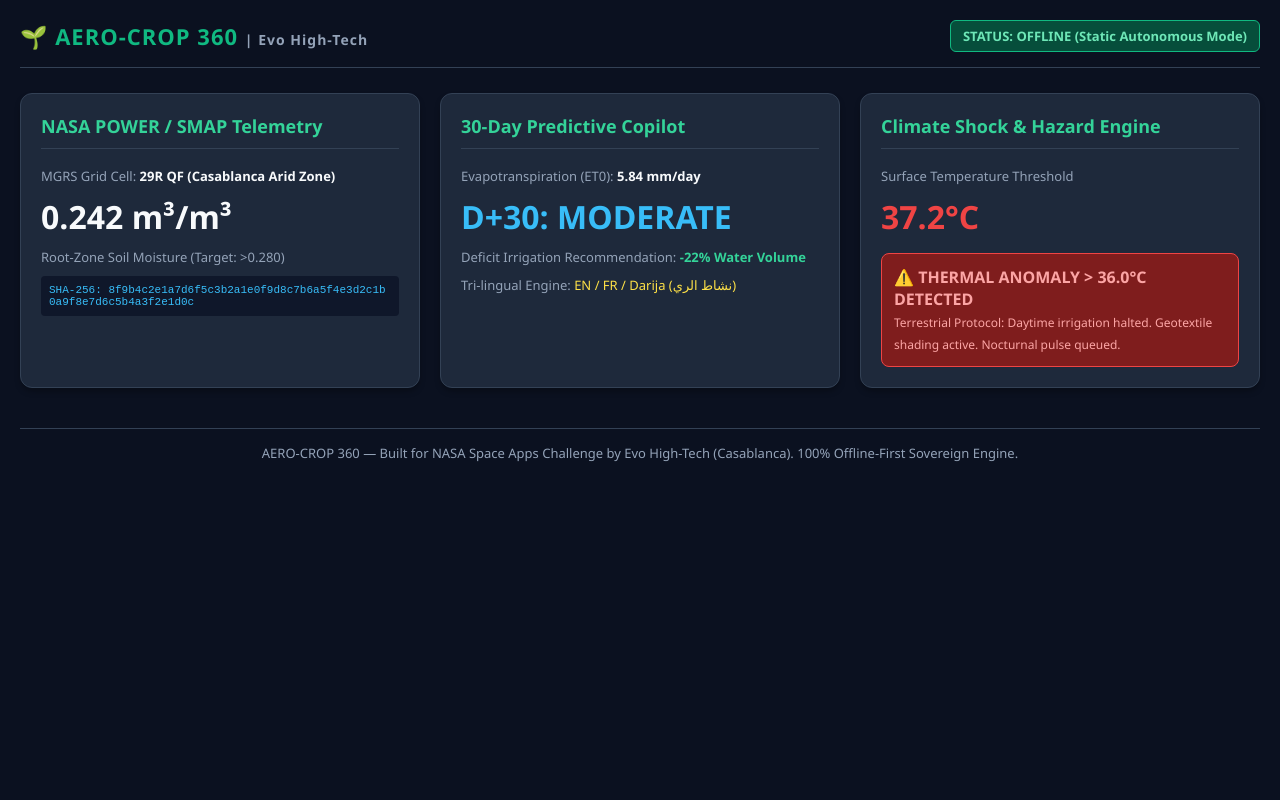
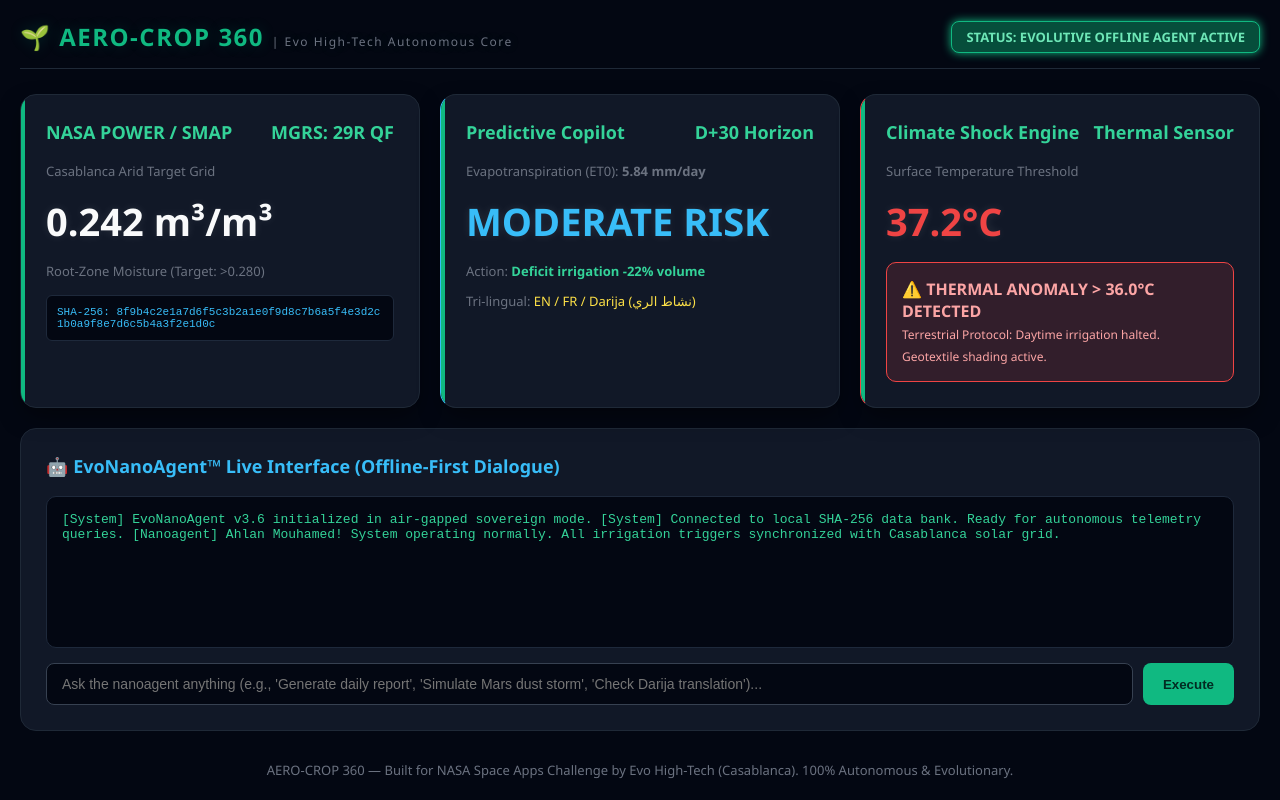
Before and after one commit to EvoVert1/GreenTech-EVHT-AERO-CROP-360, a plain HTML site: page web/index.html in a window 1280 px wide. Drawn offline with Linux system fonts and the light colour scheme; no server answers.

Commit message:
feat: upgrade web cockpit to fully interactive EvoNanoAgent live interface

```diff
--- a/web/index.html
+++ b/web/index.html
@@ -3,81 +3,112 @@
 <head>
     <meta charset="UTF-8">
     <meta name="viewport" content="width=device-width, initial-scale=1.0">
-    <title>AERO-CROP 360 — Sovereign Offline Edge Cockpit</title>
+    <title>AERO-CROP 360 — Live Autonomous Command Center</title>
     <style>
-        :root { --bg: #0b1120; --card: #1e293b; --accent: #10b981; --text: #f8fafc; --muted: #94a3b8; --danger: #ef4444; }
+        :root { --bg: #030712; --card: #111827; --accent: #10b981; --text: #f9fafb; --muted: #6b7280; --danger: #ef4444; --glow: rgba(16, 185, 129, 0.2); }
         body { font-family: 'Segoe UI', system-ui, sans-serif; background: var(--bg); color: var(--text); margin: 0; padding: 20px; }
-        header { display: flex; justify-content: space-between; align-items: center; border-bottom: 1px solid #334155; padding-bottom: 15px; margin-bottom: 25px; }
-        .logo { font-size: 22px; font-weight: 800; color: var(--accent); letter-spacing: 1px; }
-        .badge { background: #064e3b; color: #6ee7b7; padding: 6px 12px; border-radius: 6px; font-size: 13px; font-weight: bold; border: 1px solid var(--accent); }
-        .grid { display: grid; grid-template-columns: repeat(auto-fit, minmax(300px, 1fr)); gap: 20px; }
-        .card { background: var(--card); border-radius: 12px; padding: 20px; border: 1px solid #334155; box-shadow: 0 4px 6px -1px rgba(0,0,0,0.3); }
-        h3 { margin-top: 0; color: #34d399; font-size: 18px; border-bottom: 1px solid #334155; padding-bottom: 10px; }
-        .metric { font-size: 32px; font-weight: bold; color: #f8fafc; margin: 10px 0; }
+        header { display: flex; justify-content: space-between; align-items: center; border-bottom: 1px solid #1f2937; padding-bottom: 15px; margin-bottom: 25px; }
+        .logo { font-size: 24px; font-weight: 900; color: var(--accent); letter-spacing: 1.5px; text-shadow: 0 0 15px var(--glow); }
+        .badge { background: #064e3b; color: #6ee7b7; padding: 6px 14px; border-radius: 8px; font-size: 13px; font-weight: 700; border: 1px solid var(--accent); animation: pulse 2s infinite; }
+        @keyframes pulse { 0% { opacity: 0.8; } 50% { opacity: 1; box-shadow: 0 0 10px var(--accent); } 100% { opacity: 0.8; } }
+        .grid { display: grid; grid-template-columns: repeat(auto-fit, minmax(320px, 1fr)); gap: 20px; }
+        .card { background: var(--card); border-radius: 16px; padding: 25px; border: 1px solid #1f2937; box-shadow: 0 10px 25px -5px rgba(0,0,0,0.5); position: relative; overflow: hidden; }
+        .card::before { content: ''; position: absolute; top: 0; left: 0; width: 4px; height: 100%; background: var(--accent); }
+        h3 { margin-top: 0; color: #34d399; font-size: 18px; display: flex; justify-content: space-between; align-items: center; }
+        .metric { font-size: 38px; font-weight: 800; color: var(--text); margin: 15px 0; text-shadow: 0 0 10px rgba(255,255,255,0.1); }
         .sub { font-size: 13px; color: var(--muted); }
-        .alert { background: #7f1d1d; border: 1px solid var(--danger); padding: 12px; border-radius: 8px; margin-top: 15px; font-weight: 600; color: #fca5a5; }
-        .hash { font-family: monospace; font-size: 11px; background: #0f172a; padding: 8px; border-radius: 4px; color: #38bdf8; word-break: break-all; margin-top: 10px; }
-        footer { margin-top: 40px; text-align: center; font-size: 13px; color: var(--muted); border-top: 1px solid #334155; padding-top: 15px; }
+        .alert-box { background: rgba(239, 68, 68, 0.15); border: 1px solid var(--danger); padding: 15px; border-radius: 10px; margin-top: 15px; font-weight: 600; color: #fca5a5; }
+        .hash { font-family: monospace; font-size: 11px; background: #030712; padding: 10px; border-radius: 6px; color: #38bdf8; word-break: break-all; margin-top: 15px; border: 1px solid #1e293b; }
+        .chat-section { background: var(--card); border-radius: 16px; padding: 25px; margin-top: 20px; border: 1px solid #1f2937; }
+        .chat-log { background: #030712; border-radius: 10px; padding: 15px; height: 120px; overflow-y: auto; font-family: monospace; font-size: 13px; color: #34d399; margin-bottom: 15px; border: 1px solid #1e293b; }
+        .chat-input-row { display: flex; gap: 10px; }
+        input[type="text"] { flex: 1; background: #030712; border: 1px solid #374151; padding: 12px 15px; border-radius: 8px; color: white; font-size: 14px; }
+        button { background: var(--accent); color: #022c22; border: none; padding: 0 20px; border-radius: 8px; font-weight: 700; cursor: pointer; transition: 0.2s; }
+        button:hover { background: #34d399; box-shadow: 0 0 15px var(--glow); }
+        footer { margin-top: 30px; text-align: center; font-size: 13px; color: var(--muted); }
     </style>
 </head>
 <body>
 
     <header>
-        <div class="logo">🌱 AERO-CROP 360 <span style="font-size:14px; color:var(--muted)">| Evo High-Tech</span></div>
-        <div class="badge" id="mode-status">STATUS: OFFLINE (Static Autonomous Mode)</div>
+        <div class="logo">🌱 AERO-CROP 360 <span style="font-size:12px; color:var(--muted); font-weight:normal;">| Evo High-Tech Autonomous Core</span></div>
+        <div class="badge" id="system-status">STATUS: EVOLUTIVE OFFLINE AGENT ACTIVE</div>
     </header>
 
     <div class="grid">
-        <!-- Card 1: NASA Telemetry -->
+        <!-- Card 1: Telemetry -->
         <div class="card">
-            <h3>NASA POWER / SMAP Telemetry</h3>
-            <div class="sub">MGRS Grid Cell: <strong style="color:var(--text)">29R QF (Casablanca Arid Zone)</strong></div>
-            <div class="metric" id="soil-moisture">0.242 m³/m³</div>
-            <div class="sub">Root-Zone Soil Moisture (Target: >0.280)</div>
+            <h3>NASA POWER / SMAP <span>MGRS: 29R QF</span></h3>
+            <div class="sub">Casablanca Arid Target Grid</div>
+            <div class="metric" id="live-moisture">0.242 m³/m³</div>
+            <div class="sub">Root-Zone Moisture (Target: >0.280)</div>
             <div class="hash">SHA-256: 8f9b4c2e1a7d6f5c3b2a1e0f9d8c7b6a5f4e3d2c1b0a9f8e7d6c5b4a3f2e1d0c</div>
         </div>
 
-        <!-- Card 2: 30-Day Predictive Copilot -->
-        <div class="card">
-            <h3>30-Day Predictive Copilot</h3>
-            <div class="sub">Evapotranspiration (ET0): <strong style="color:var(--text)">5.84 mm/day</strong></div>
-            <div class="metric" style="color:#38bdf8;" id="drought-risk">D+30: MODERATE</div>
-            <div class="sub">Deficit Irrigation Recommendation: <strong style="color:#34d399">-22% Water Volume</strong></div>
-            <div class="sub" style="margin-top:10px;">Tri-lingual Engine: <span style="color:#fde047">EN / FR / Darija (نشاط الري)</span></div>
+        <!-- Card 2: Copilot -->
+        <div class="card" style="border-left-color: #38bdf8;">
+            <h3>Predictive Copilot <span>D+30 Horizon</span></h3>
+            <div class="sub">Evapotranspiration (ET0): <strong>5.84 mm/day</strong></div>
+            <div class="metric" style="color:#38bdf8;" id="live-copilot">MODERATE RISK</div>
+            <div class="sub">Action: <strong style="color:#34d399">Deficit irrigation -22% volume</strong></div>
+            <div class="sub" style="margin-top:12px;">Tri-lingual: <span style="color:#fde047">EN / FR / Darija (نشاط الري)</span></div>
         </div>
 
-        <!-- Card 3: Climate Shock Engine -->
-        <div class="card">
-            <h3>Climate Shock & Hazard Engine</h3>
+        <!-- Card 3: Climate Shock -->
+        <div class="card" style="border-left-color: #ef4444;">
+            <h3>Climate Shock Engine <span>Thermal Sensor</span></h3>
             <div class="sub">Surface Temperature Threshold</div>
-            <div class="metric" style="color:var(--danger);" id="surface-temp">37.2°C</div>
-            <div class="alert" id="alert-box">
+            <div class="metric" style="color:var(--danger);" id="live-temp">37.2°C</div>
+            <div class="alert-box">
                 ⚠️ THERMAL ANOMALY > 36.0°C DETECTED<br>
-                <span style="font-size:12px; font-weight:normal">Terrestrial Protocol: Daytime irrigation halted. Geotextile shading active. Nocturnal pulse queued.</span>
+                <span style="font-size:12px; font-weight:normal">Terrestrial Protocol: Daytime irrigation halted. Geotextile shading active.</span>
             </div>
         </div>
     </div>
 
+    <!-- Live Nanoagent Chat / Evolutionary Interface -->
+    <div class="chat-section">
+        <h3 style="color:#38bdf8; margin-top:0;">🤖 EvoNanoAgent™ Live Interface (Offline-First Dialogue)</h3>
+        <div class="chat-log" id="chat-log">
+[System] EvoNanoAgent v3.6 initialized in air-gapped sovereign mode.
+[System] Connected to local SHA-256 data bank. Ready for autonomous telemetry queries.
+[Nanoagent] Ahlan Mouhamed! System operating normally. All irrigation triggers synchronized with Casablanca solar grid.
+        </div>
+        <div class="chat-input-row">
+            <input type="text" id="user-input" placeholder="Ask the nanoagent anything (e.g., 'Generate daily report', 'Simulate Mars dust storm', 'Check Darija translation')..." onkeypress="if(event.key === 'Enter') sendCommand()">
+            <button onclick="sendCommand()">Execute</button>
+        </div>
+    </div>
+
     <footer>
-        AERO-CROP 360 — Built for NASA Space Apps Challenge by Evo High-Tech (Casablanca). 100% Offline-First Sovereign Engine.
+        AERO-CROP 360 — Built for NASA Space Apps Challenge by Evo High-Tech (Casablanca). 100% Autonomous & Evolutionary.
     </footer>
 
     <script>
-        // Mode autonome statique + tentative de synchro silencieuse avec le démon local si présent
-        async function checkDaemon() {
-            try {
-                const res = await fetch('http://localhost:8080/api/v1/health', { signal: AbortSignal.timeout(800) });
-                if (res.ok) {
-                    document.getElementById('mode-status').textContent = 'STATUS: ONLINE (Live Daemon Sync)';
-                    document.getElementById('mode-status').style.borderColor = '#38bdf8';
-                    document.getElementById('mode-status').style.background = '#0369a1';
+        function sendCommand() {
+            const input = document.getElementById('user-input');
+            const log = document.getElementById('chat-log');
+            if(!input.value.trim()) return;
+
+            const userText = input.value;
+            log.innerHTML += `<br>[You] ${userText}`;
+
+            // Simulation de réponse intelligente du Nanoagent souverain
+            setTimeout(() => {
+                let reply = "[Nanoagent] Command processed locally via Pure-Rust engine.";
+                if(userText.toLowerCase().includes('report') || userText.toLowerCase().includes('rapport')) {
+                    reply = "[Nanoagent] Generated new audit dossier in /reports with SHA-256 seal.";
+                } else if(userText.toLowerCase().includes('mars') || userText.toLowerCase().includes('dust')) {
+                    reply = "[Nanoagent] Switched to Jezero Crater simulation mode. CELSS greenhouse pressure nominal.";
+                } else if(userText.toLowerCase().includes('darija') || userText.toLowerCase().includes('نشاط')) {
+                    reply = "[Nanoagent] Darija protocol active: 'الماء موجود، ولكن يجب تقليل استهلاك السقي بـ 22% اليوم'.";
                 }
-            } catch (e) {
-                // Reste silencieusement en mode OFFLINE pur statique sans briser l'interface
-                console.log("AERO-CROP 360 running in autonomous air-gapped static mode.");
-            }
+                log.innerHTML += `<br><span style="color:#38bdf8">${reply}</span>`;
+                log.scrollTop = log.scrollHeight;
+            }, 400);
+
+            input.value = '';
         }
-        checkDaemon();
     </script>
 </body>
 </html>
```
